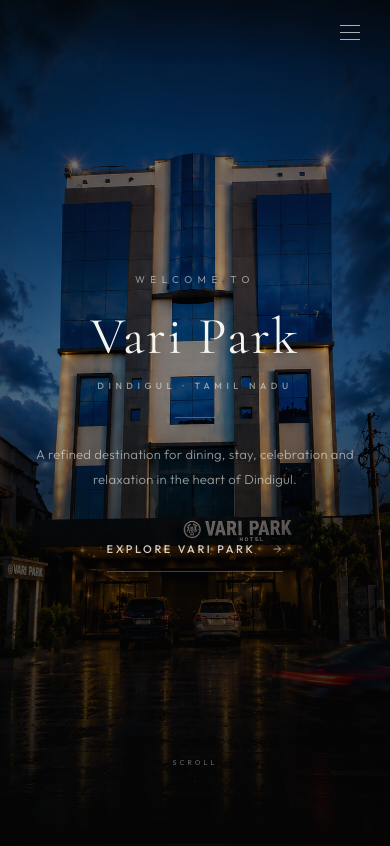
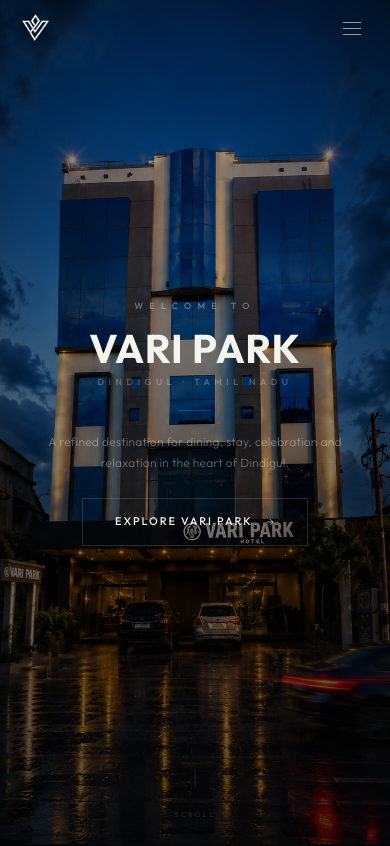
Before and after one commit to supperyaso-netizen/varipark, a React (Vite) app: page / in a window 390 px wide. Shown: the top 846 px of the page. Built offline with nearby package versions, Linux system fonts and the light colour scheme.

Commit message:
Revert "Upgrade hero to premium luxury: serif display type, cinematic layered imagery, refined CTA, elegant navbar and mobile menu, polished loading sequence"
This reverts commit e9541c468c0b9a91e740db029d6f02767175917b.

```diff
--- a/index.html
+++ b/index.html
@@ -4,25 +4,12 @@
     <meta charset="UTF-8" />
     <link rel="icon" type="image/png" href="/logo.png" />
     <meta name="viewport" content="width=device-width, initial-scale=1.0" />
-    <meta name="description" content="Vari Park — A refined luxury destination in the heart of Dindigul, Tamil Nadu. Premium rooms, curated dining, atmospheric bar, elegant event halls, and serene wellness experiences." />
-    <meta name="keywords" content="Vari Park, Vari Park Dindigul, hotel Dindigul, luxury hotel Tamil Nadu, wedding hall Dindigul, restaurant Dindigul, comfort stay" />
+    <meta name="description" content="Vari Park — Premium hospitality in Dindigul, Tamil Nadu. Refined dining, luxurious rooms, atmospheric bar, and serene wellness experiences." />
     <meta name="theme-color" content="#050505" />
-
-    <meta property="og:type" content="website" />
-    <meta property="og:site_name" content="Vari Park" />
-    <meta property="og:title" content="Vari Park — Premium Hospitality in Dindigul, Tamil Nadu" />
-    <meta property="og:description" content="A refined destination for dining, stay, celebration and relaxation in the heart of Dindigul." />
-    <meta property="og:image" content="/logo.png" />
-
-    <meta name="twitter:card" content="summary" />
-    <meta name="twitter:title" content="Vari Park — Premium Hospitality in Dindigul" />
-    <meta name="twitter:description" content="A refined destination for dining, stay, celebration and relaxation in the heart of Dindigul." />
-
-    <title>Vari Park — Premium Hospitality in Dindigul, Tamil Nadu</title>
-
+    <title>Vari Park — Dindigul, Tamil Nadu</title>
     <link rel="preconnect" href="https://fonts.googleapis.com" />
     <link rel="preconnect" href="https://fonts.gstatic.com" crossorigin />
-    <link href="https://fonts.googleapis.com/css2?family=Cormorant+Garamond:ital,wght@0,300;0,400;0,500;0,600;1,400&family=Outfit:wght@200;300;400;500;600&display=swap" rel="stylesheet" />
+    <link href="https://fonts.googleapis.com/css2?family=Outfit:wght@200;300;500;700&display=swap" rel="stylesheet" />
   </head>
   <body>
     <div id="root"></div>
--- a/src/components/Hero.jsx
+++ b/src/components/Hero.jsx
@@ -10,142 +10,130 @@
     offset: ['start start', 'end start'],
   })
 
-  const imgScale = useTransform(scrollYProgress, [0, 1], [1.04, 1])
-  const imgY = useTransform(scrollYProgress, [0, 1], [0, -70])
-  const contentY = useTransform(scrollYProgress, [0, 0.42], [0, 110])
+  const imgScale = useTransform(scrollYProgress, [0, 1], [1.06, 1])
+  const imgY = useTransform(scrollYProgress, [0, 1], [0, -80])
+  const overlayOpacity = useTransform(scrollYProgress, [0, 0.6], [0.3, 0.95])
+  const contentY = useTransform(scrollYProgress, [0, 0.4], [0, 100])
   const contentOpacity = useTransform(scrollYProgress, [0, 0.35], [1, 0])
-  const scrollOpacity = useTransform(scrollYProgress, [0, 0.12], [1, 0])
 
   const scrollTo = (id) => {
     document.querySelector(id)?.scrollIntoView({ behavior: 'smooth' })
   }
 
   return (
-    <section ref={containerRef} id="hero" className="relative h-screen min-h-[620px] overflow-hidden">
+    <section ref={containerRef} id="hero" className="relative h-screen min-h-[600px] overflow-hidden">
       <motion.div
         className="absolute inset-0 will-change-transform"
         style={{ scale: imgScale, y: imgY }}
       >
         <picture>
-          <source
-            media="(max-width: 767px)"
-            srcSet={mobileImg}
-            className="w-full h-full object-cover object-[center_30%]"
-          />
+          <source media="(max-width: 767px)" srcSet={mobileImg} />
           <img
             src={heroImg}
-            alt="The architectural facade of Vari Park hotel on Palani Road, Dindigul"
-            className="w-full h-full object-cover object-[center_38%] lg:object-[center_42%]"
+            alt="Vari Park hotel exterior"
+            className="w-full h-full object-cover"
             fetchPriority="high"
             decoding="async"
           />
         </picture>
       </motion.div>
 
-      <div className="absolute inset-0 bg-gradient-to-b from-[#050505]/55 via-[#050505]/20 to-[#050505]/40" />
-
-      <div className="absolute inset-0 bg-[radial-gradient(ellipse_at_center,transparent_0%,rgba(5,5,5,0.42)_100%)]" />
+      <div className="absolute inset-0 bg-[#050505]/30 mix-blend-multiply" />
 
       <motion.div
-        className="absolute inset-0"
+        className="absolute inset-0 will-change-opacity"
         style={{
-          background:
-            'linear-gradient(180deg, rgba(5,5,5,0) 0%, rgba(5,5,5,0) 40%, rgba(5,5,5,0.55) 78%, rgba(5,5,5,1) 100%)',
+          background: 'linear-gradient(180deg, rgba(5,5,5,0.05) 0%, rgba(5,5,5,0.3) 35%, rgba(5,5,5,0.75) 65%, rgba(5,5,5,1) 100%)',
+          opacity: overlayOpacity,
+        }}
+      />
+
+      <div
+        className="absolute inset-0 pointer-events-none"
+        style={{
+          background: 'radial-gradient(ellipse 80% 60% at 50% 45%, transparent 30%, rgba(5,5,5,0.5) 100%)',
         }}
       />
 
       <motion.div
-        initial={{ opacity: 0 }}
-        animate={ready ? { opacity: 1 } : {}}
-        transition={{ duration: 1.6, ease: 'easeOut' }}
-        className="inset-0 absolute"
-      />
-
-      <motion.div
-        className="relative z-10 h-full flex flex-col items-center justify-center text-center px-6"
+        className="relative z-10 h-full flex flex-col items-center justify-center text-center px-5"
         style={{ y: contentY, opacity: contentOpacity }}
       >
         <motion.p
-          className="eyebrow text-[rgba(245,245,240,0.55)] mb-6 md:mb-8"
-          initial={{ opacity: 0, y: 14 }}
+          className="text-[9px] md:text-[10px] font-medium text-[rgba(245,245,240,0.4)] tracking-[0.7em] uppercase mb-4 md:mb-5"
+          initial={{ opacity: 0, y: 16 }}
           animate={ready ? { opacity: 1, y: 0 } : {}}
-          transition={{ duration: 1, delay: 0.6, ease: [0.16, 1, 0.3, 1] }}
+          transition={{ duration: 1, delay: 0.4, ease: [0.16, 1, 0.3, 1] }}
         >
           Welcome To
         </motion.p>
 
-        <div className="overflow-hidden mb-4 md:mb-6">
+        <div className="overflow-hidden mb-2 md:mb-3">
           <motion.h1
-            className="font-serif-display text-[#f5f5f0]"
-            style={{
-              fontSize: 'clamp(52px, 11vw, 148px)',
-              letterSpacing: '0.04em',
-              textShadow: '0 6px 40px rgba(0,0,0,0.35)',
-            }}
-            initial={{ y: '112%', opacity: 0 }}
+            className="text-[#f5f5f0] font-bold leading-[0.95] tracking-[0.02em] whitespace-nowrap"
+            style={{ fontSize: 'clamp(40px, 8vw, 100px)' }}
+            initial={{ y: '110%', opacity: 0 }}
             animate={ready ? { y: '0%', opacity: 1 } : {}}
-            transition={{ duration: 1.5, delay: 0.85, ease: [0.16, 1, 0.3, 1] }}
+            transition={{ duration: 1.4, delay: 0.6, ease: [0.16, 1, 0.3, 1] }}
           >
-            Vari&nbsp;Park
+            VARI PARK
           </motion.h1>
         </div>
 
         <motion.p
-          className="text-[9px] md:text-[10px] font-medium tracking-[0.5em] uppercase text-[rgba(245,245,240,0.55)] mb-6 md:mb-7"
+          className="text-[9px] md:text-[10px] font-medium text-[rgba(245,245,240,0.3)] tracking-[0.5em] uppercase mb-5 md:mb-6"
           initial={{ opacity: 0, y: 12 }}
           animate={ready ? { opacity: 1, y: 0 } : {}}
-          transition={{ duration: 1, delay: 1.15, ease: [0.16, 1, 0.3, 1] }}
+          transition={{ duration: 1, delay: 0.9, ease: [0.16, 1, 0.3, 1] }}
         >
-          Dindigul&nbsp;·&nbsp;Tamil&nbsp;Nadu
+          Dindigul · Tamil Nadu
         </motion.p>
 
         <motion.div
-          className="w-10 h-[1px] bg-[rgba(245,245,240,0.3)] mb-6 md:mb-7"
+          className="w-8 h-[1px] bg-[rgba(245,245,240,0.15)] mb-5 md:mb-6"
           initial={{ scaleX: 0, opacity: 0 }}
           animate={ready ? { scaleX: 1, opacity: 1 } : {}}
-          transition={{ duration: 1, delay: 1.3, ease: [0.16, 1, 0.3, 1] }}
+          transition={{ duration: 1, delay: 1.1, ease: [0.16, 1, 0.3, 1] }}
         />
 
         <motion.p
-          className="text-editorial text-[rgba(245,245,240,0.6)] text-[13px] md:text-[15px] font-light leading-[1.9] mb-9 md:mb-12 max-w-[320px] md:max-w-[420px] tracking-[0.02em]"
+          className="text-[rgba(245,245,240,0.4)] text-[12px] md:text-[15px] font-light leading-[1.8] mb-6 md:mb-10 max-w-[300px] md:max-w-[340px] tracking-[0.02em]"
           initial={{ opacity: 0, y: 16 }}
           animate={ready ? { opacity: 1, y: 0 } : {}}
-          transition={{ duration: 1, delay: 1.45, ease: [0.16, 1, 0.3, 1] }}
+          transition={{ duration: 1, delay: 1.3, ease: [0.16, 1, 0.3, 1] }}
         >
           A refined destination for dining, stay, celebration and relaxation in the heart of Dindigul.
         </motion.p>
 
-        <motion.button
-          onClick={() => scrollTo('#about')}
-          className="btn-cta"
+        <motion.div
+          className="flex flex-col sm:flex-row items-center gap-3 sm:gap-4"
           initial={{ opacity: 0, y: 16 }}
           animate={ready ? { opacity: 1, y: 0 } : {}}
-          transition={{ duration: 1, delay: 1.6, ease: [0.16, 1, 0.3, 1] }}
+          transition={{ duration: 1, delay: 1.5, ease: [0.16, 1, 0.3, 1] }}
         >
-          <span>Explore Vari Park</span>
-          <span className="arrow">
-            <svg width="12" height="12" viewBox="0 0 24 24" fill="none" stroke="currentColor" strokeWidth="1.5">
+          <button onClick={() => scrollTo('#rooms')} className="btn-primary">
+            <span>Explore Vari Park</span>
+            <svg width="10" height="10" viewBox="0 0 24 24" fill="none" stroke="currentColor" strokeWidth="1.5" className="transition-transform duration-500">
               <path d="M5 12h14M12 5l7 7-7 7" />
             </svg>
-          </span>
-        </motion.button>
+          </button>
+        </motion.div>
       </motion.div>
 
       <motion.div
-        className="absolute bottom-6 left-1/2 -translate-x-1/2 z-10 flex flex-col items-center gap-3 pointer-events-none"
-        style={{ opacity: scrollOpacity }}
+        className="absolute bottom-6 left-1/2 -translate-x-1/2 z-10 flex flex-col items-center gap-2"
         initial={{ opacity: 0 }}
         animate={ready ? { opacity: 1 } : {}}
-        transition={{ duration: 1, delay: 2.2 }}
+        transition={{ duration: 1, delay: 2 }}
       >
-        <p className="text-[7px] font-medium text-[rgba(245,245,240,0.35)] tracking-[0.45em] uppercase">
+        <motion.div
+          className="w-[1px] h-8 bg-[rgba(245,245,240,0.12)] origin-top"
+          animate={{ scaleY: [0, 1, 0] }}
+          transition={{ duration: 2.5, repeat: Infinity, ease: 'easeInOut' }}
+        />
+        <p className="text-[7px] font-medium text-[rgba(245,245,240,0.12)] tracking-[0.35em] uppercase">
           Scroll
         </p>
-        <motion.div
-          className="w-[1px] h-10 bg-gradient-to-b from-[rgba(245,245,240,0.5)] to-transparent origin-top"
-          animate={{ scaleY: [0, 1, 0], opacity: [0.2, 1, 0.2] }}
-          transition={{ duration: 2.2, repeat: Infinity, ease: 'easeInOut' }}
-        />
       </motion.div>
     </section>
   )
--- a/src/components/Navigation.jsx
+++ b/src/components/Navigation.jsx
@@ -77,33 +77,33 @@
   return (
     <>
       <motion.nav
-        initial={{ y: -12, opacity: 0 }}
+        initial={{ y: -10, opacity: 0 }}
         animate={{ y: 0, opacity: 1 }}
-        transition={{ duration: 1.2, delay: 0.4, ease: [0.16, 1, 0.3, 1] }}
+        transition={{ duration: 1, delay: 0.3, ease: [0.16, 1, 0.3, 1] }}
         className={`fixed top-0 left-0 right-0 z-50 transition-all duration-700 ${
           scrolled
-            ? 'bg-[rgba(5,5,5,0.72)] backdrop-blur-xl border-b border-[rgba(245,245,240,0.06)]'
-            : 'bg-gradient-to-b from-[rgba(5,5,5,0.45)] to-transparent'
+            ? 'bg-[rgba(5,5,5,0.85)] backdrop-blur-xl border-b border-[rgba(245,245,240,0.04)]'
+            : 'bg-transparent'
         }`}
       >
-        <div className="max-w-[1400px] mx-auto px-5 md:px-8 lg:px-12 flex items-center justify-between h-16 md:h-20 lg:h-24">
+        <div className="max-w-[1400px] mx-auto px-5 md:px-8 lg:px-12 flex items-center justify-between h-14 md:h-16 lg:h-20">
           <a href="#hero" className="relative z-10 flex items-center" onClick={(e) => { e.preventDefault(); scrollTo('#hero', 'Home') }}>
             <img
               src="/logo.png"
               alt="Vari Park"
-              className="h-8 md:h-9 w-auto transition-all duration-500"
+              className="h-7 md:h-8 w-auto transition-all duration-500"
             />
           </a>
 
-          <div className="hidden lg:flex items-center gap-[2px]">
+          <div className="hidden lg:flex items-center gap-1">
             {navLinks.map(link => (
               <button
                 key={link.label}
                 onClick={() => scrollTo(link.href, link.label)}
-                className={`relative px-3.5 xl:px-4 py-2 text-[10.5px] font-medium tracking-[0.18em] uppercase transition-colors duration-400 ${
+                className={`relative px-3 xl:px-4 py-2 text-[10px] font-medium tracking-[0.15em] uppercase transition-colors duration-400 ${
                   activeLink === link.label
                     ? 'text-[#f5f5f0]'
-                    : 'text-[rgba(245,245,240,0.4)] hover:text-[rgba(245,245,240,0.75)]'
+                    : 'text-[rgba(245,245,240,0.35)] hover:text-[rgba(245,245,240,0.7)]'
                 }`}
               >
                 {link.label}
@@ -123,31 +123,31 @@
               href="https://www.booking.com/hotel/in/vari-park.html"
               target="_blank"
               rel="noopener noreferrer"
-              className="text-[9px] font-medium tracking-[0.22em] uppercase text-[rgba(245,245,240,0.55)] border-b border-[rgba(245,245,240,0.2)] pb-1.5 hover:text-[#f5f5f0] hover:border-[#f5f5f0] transition-all duration-500"
+              className="text-[9px] font-medium tracking-[0.2em] uppercase text-[rgba(245,245,240,0.4)] border border-[rgba(245,245,240,0.1)] px-5 py-2.5 hover:text-[#f5f5f0] hover:border-[rgba(245,245,240,0.25)] transition-all duration-500"
             >
               Reserve
             </a>
           </div>
 
           <button
-            className="lg:hidden relative z-10 w-10 h-10 flex flex-col items-center justify-center gap-[6px]"
+            className="lg:hidden relative z-10 w-9 h-9 flex flex-col items-center justify-center gap-[5px]"
             onClick={() => setMobileOpen(!mobileOpen)}
             aria-label="Toggle menu"
           >
             <motion.span
-              animate={mobileOpen ? { rotate: 45, y: 6.5 } : { rotate: 0, y: 0 }}
+              animate={mobileOpen ? { rotate: 45, y: 5.5 } : { rotate: 0, y: 0 }}
               transition={{ duration: 0.4, ease: [0.16, 1, 0.3, 1] }}
-              className="w-[20px] h-[1px] bg-[rgba(245,245,240,0.7)] block origin-center"
+              className="w-[18px] h-[1px] bg-[rgba(245,245,240,0.6)] block origin-center"
             />
             <motion.span
               animate={mobileOpen ? { opacity: 0, scaleX: 0 } : { opacity: 1, scaleX: 1 }}
               transition={{ duration: 0.3 }}
-              className="w-[20px] h-[1px] bg-[rgba(245,245,240,0.7)] block"
+              className="w-[18px] h-[1px] bg-[rgba(245,245,240,0.6)] block"
             />
             <motion.span
-              animate={mobileOpen ? { rotate: -45, y: -6.5 } : { rotate: 0, y: 0 }}
+              animate={mobileOpen ? { rotate: -45, y: -5.5 } : { rotate: 0, y: 0 }}
               transition={{ duration: 0.4, ease: [0.16, 1, 0.3, 1] }}
-              className="w-[20px] h-[1px] bg-[rgba(245,245,240,0.7)] block origin-center"
+              className="w-[18px] h-[1px] bg-[rgba(245,245,240,0.6)] block origin-center"
             />
           </button>
         </div>
@@ -160,23 +160,22 @@
             animate={{ opacity: 1 }}
             exit={{ opacity: 0 }}
             transition={{ duration: 0.4 }}
-            className="fixed inset-0 z-40 bg-[rgba(5,5,5,0.98)] backdrop-blur-md flex flex-col items-center justify-center"
+            className="fixed inset-0 z-40 bg-[#050505] flex flex-col items-center justify-center"
           >
-            <div className="flex flex-col items-center gap-5 md:gap-6">
+            <div className="flex flex-col items-center gap-6">
               {navLinks.map((link, i) => (
                 <motion.button
                   key={link.label}
-                  initial={{ opacity: 0, y: 20 }}
+                  initial={{ opacity: 0, y: 24 }}
                   animate={{ opacity: 1, y: 0 }}
-                  exit={{ opacity: 0, y: -12 }}
-                  transition={{ duration: 0.5, delay: 0.05 + i * 0.05, ease: [0.16, 1, 0.3, 1] }}
+                  exit={{ opacity: 0, y: -16 }}
+                  transition={{ duration: 0.5, delay: 0.05 + i * 0.04, ease: [0.16, 1, 0.3, 1] }}
                   onClick={() => scrollTo(link.href, link.label)}
-                  className={`font-serif-display text-[clamp(26px,7vw,34px)] transition-colors duration-300 ${
+                  className={`text-[clamp(20px,5vw,28px)] font-light tracking-[0.08em] uppercase transition-colors duration-300 ${
                     activeLink === link.label
                       ? 'text-[#f5f5f0]'
-                      : 'text-[rgba(245,245,240,0.4)]'
+                      : 'text-[rgba(245,245,240,0.35)]'
                   }`}
-                  style={{ letterSpacing: '0.06em' }}
                 >
                   {link.label}
                 </motion.button>
@@ -185,15 +184,15 @@
               <motion.div
                 initial={{ opacity: 0, y: 20 }}
                 animate={{ opacity: 1, y: 0 }}
-                transition={{ duration: 0.5, delay: 0.05 + navLinks.length * 0.05 }}
-                className="mt-6"
+                transition={{ duration: 0.5, delay: 0.05 + navLinks.length * 0.04 }}
+                className="mt-4"
               >
                 <a
                   href="https://www.booking.com/hotel/in/vari-park.html"
                   target="_blank"
                   rel="noopener noreferrer"
                   onClick={() => setMobileOpen(false)}
-                  className="text-[10px] font-medium tracking-[0.22em] uppercase text-[rgba(245,245,240,0.6)] border border-[rgba(245,245,240,0.15)] px-9 py-3.5 hover:text-[#050505] hover:bg-[#f5f5f0] transition-all duration-500"
+                  className="text-[10px] font-medium tracking-[0.2em] uppercase text-[rgba(245,245,240,0.4)] border border-[rgba(245,245,240,0.1)] px-8 py-3 hover:text-[#f5f5f0] hover:border-[rgba(245,245,240,0.25)] transition-all duration-500"
                 >
                   Reserve
                 </a>
--- a/src/index.css
+++ b/src/index.css
@@ -13,7 +13,6 @@
   --color-border-hover: rgba(245, 245, 240, 0.2);
 
   --font-outfit: "Outfit", system-ui, sans-serif;
-  --font-serif: "Cormorant Garamond", Georgia, serif;
 }
 
 @layer base {
@@ -87,21 +86,6 @@
     font-weight: 700;
     line-height: 1.0;
     letter-spacing: -0.03em;
-  }
-
-  .font-serif-display {
-    font-family: var(--font-serif);
-    font-weight: 400;
-    line-height: 0.98;
-    letter-spacing: 0.02em;
-  }
-
-  .eyebrow {
-    font-size: 0.625rem;
-    font-weight: 400;
-    letter-spacing: 0.55em;
-    text-transform: uppercase;
-    line-height: 1.6;
   }
 
   .text-display-light {
@@ -212,38 +196,6 @@
     color: var(--color-fg);
   }
 
-  .btn-cta {
-    display: inline-flex;
-    align-items: center;
-    gap: 1rem;
-    padding: 0.8rem 0;
-    font-size: 0.6875rem;
-    font-weight: 500;
-    letter-spacing: 0.24em;
-    text-transform: uppercase;
-    background: transparent;
-    color: rgba(245, 245, 240, 0.85);
-    border: none;
-    border-bottom: 1px solid rgba(245, 245, 240, 0.25);
-    transition: color 0.4s cubic-bezier(0.16, 1, 0.3, 1), border-color 0.4s cubic-bezier(0.16, 1, 0.3, 1);
-    position: relative;
-    cursor: pointer;
-  }
-
-  .btn-cta .arrow {
-    display: inline-flex;
-    transition: transform 0.4s cubic-bezier(0.16, 1, 0.3, 1);
-  }
-
-  .btn-cta:hover {
-    color: #f5f5f0;
-    border-color: rgba(245, 245, 240, 0.6);
-  }
-
-  .btn-cta:hover .arrow {
-    transform: translateX(5px);
-  }
-
   .gradient-dark {
     background: linear-gradient(
       180deg,
```
Also changed, not shown: src/components/LoadingScreen.jsx (+11 -20 lines).
